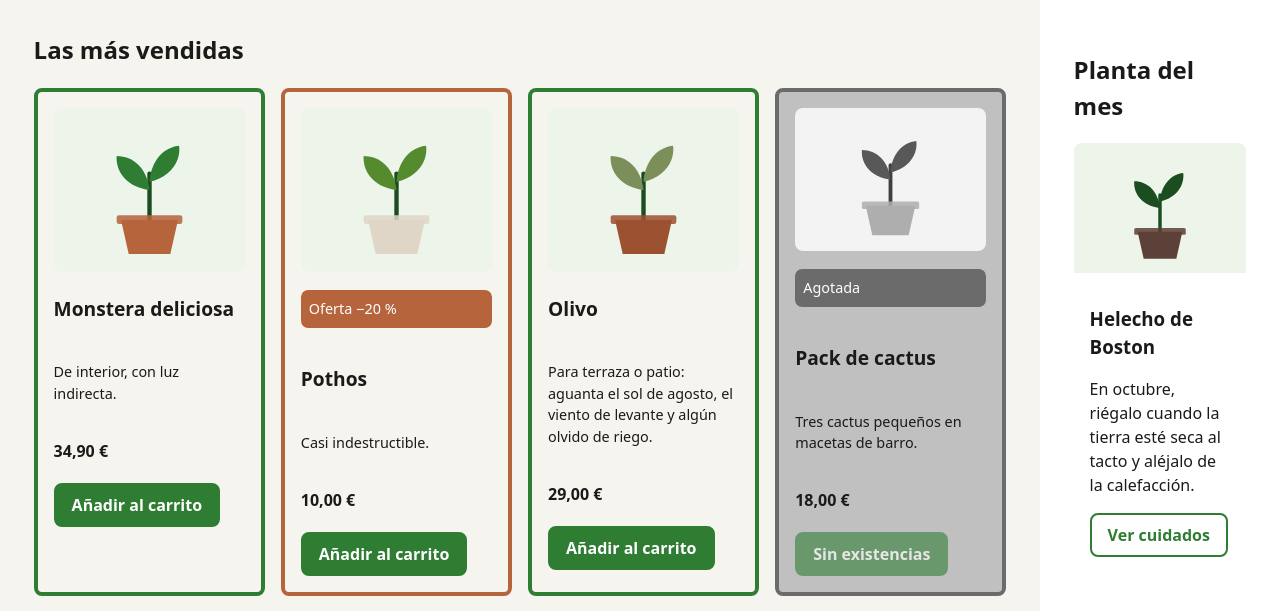
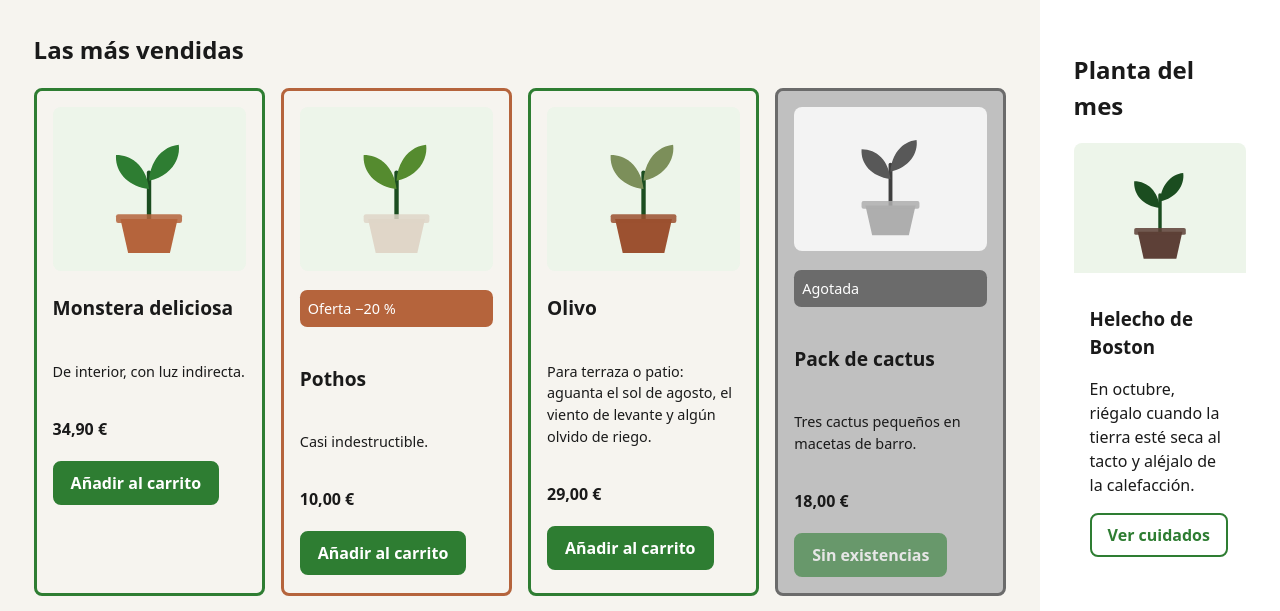
Before and after one commit to Jaimesf14/DIW-DAW2, a website built with Vite: page p2-raiz/index.html in a window 1280 px wide. Shown: the part 94-705 px from the top of the page. Built offline with nearby package versions, Linux system fonts and the light colour scheme; files whose address does not match are found by name.

Commit message:
B1: mejorado

```diff
--- a/p2-raiz/scss/components/_tarjeta-planta.scss
+++ b/p2-raiz/scss/components/_tarjeta-planta.scss
@@ -11,7 +11,7 @@
     flex-direction: column;
     gap: $space-xs;
     padding: $space-md;
-    border: $space-xs solid $color-brand-primary;
+    border: 3px solid $color-brand-primary;
     border-radius: $radius-md;
 
 }
@@ -46,7 +46,7 @@
 }
 
 .tarjeta-planta--oferta {
-    border: $space-xs solid $color-accent;
+    border: 3px solid $color-accent;
 }
 .tarjeta-planta--oferta .tarjeta-planta__etiqueta{
     background-color: $color-accent;
@@ -54,7 +54,7 @@
 }
 
 .tarjeta-planta--agotada {
-    border: $space-xs solid $color-muted;
+    border: 3px solid $color-muted;
     background-color: silver;
 }
 
```
